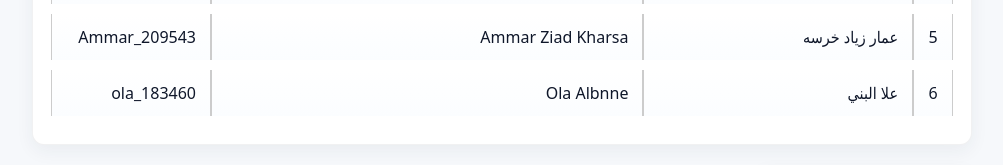
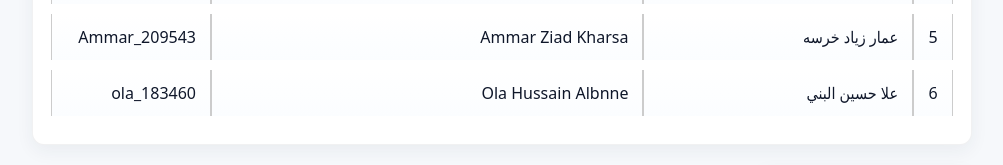
Before and after one commit to AbdullahAlhelal/IWBHomeWork, a plain HTML site: page home.html in a window 1280 px wide. Shown: the part 655-820 px from the top of the page, without its empty margins (138-1141 px from the left). Drawn offline with nearby package versions, Linux system fonts and the light colour scheme.

Commit message:
edit name

```diff
--- a/home.html
+++ b/home.html
@@ -78,8 +78,8 @@
             <td>Ammar_209543</td>
             <tr>
             <td>6</td>
-            <td>علا البني</td>
-            <td>Ola Albnne</td>
+            <td>علا حسين البني</td>
+            <td>Ola Hussain Albnne</td>
             <td>ola_183460</td>
 
         </tbody>
```
